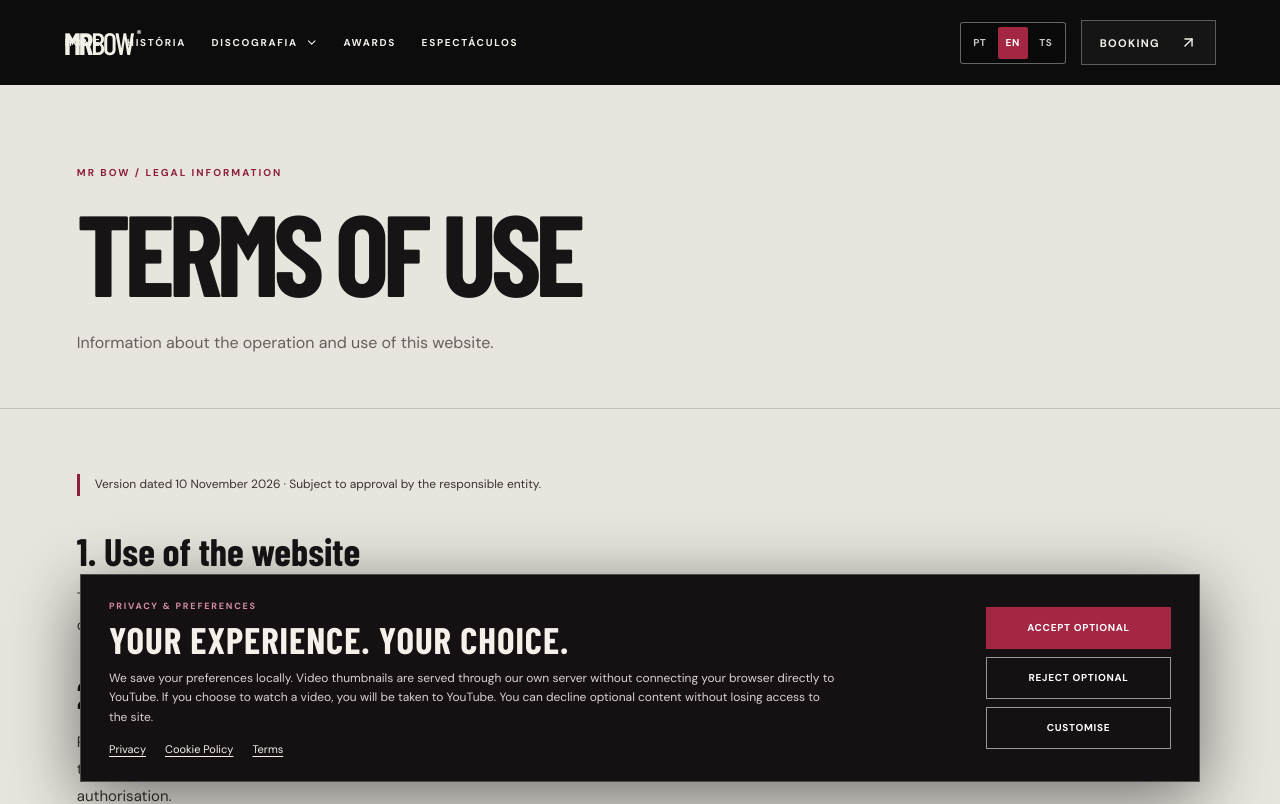
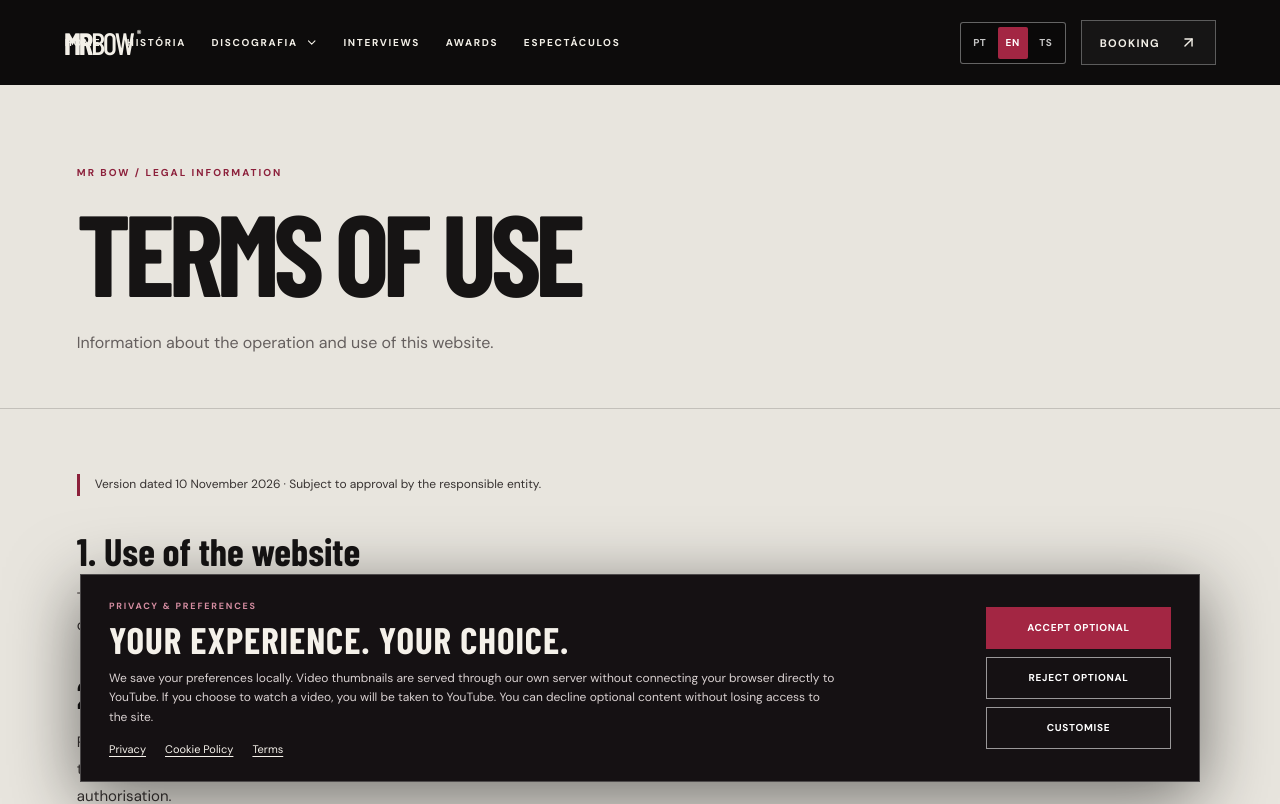
Before and after one commit to Dev-Ruco/mrbow, a Next.js app: page /termos in a window 1280 px wide. Shown: the top 804 px of the page. Built offline with nearby package versions, Linux system fonts and the light colour scheme; a web font is replaced by a local one.

Commit message:
fix(navigation): expose interviews as Home section, separate from discography

```diff
--- a/src/app/components/SiteHeader.tsx
+++ b/src/app/components/SiteHeader.tsx
@@ -17,7 +17,6 @@ const discographyLinks = [
   ["Álbuns", "/discografia#albuns"],
   ["Videoclipes", "/discografia#videoclipes"],
   ["Concertos", "/discografia#concertos"],
-  ["Entrevistas", "/discografia#entrevistas"],
 ] as const;
 
 export default function SiteHeader({
@@ -35,6 +34,7 @@ export default function SiteHeader({
 
   const homeHref = home ? "#inicio" : "/";
   const awardsHref = home ? "#premios" : "/#premios";
+  const interviewsHref = home ? "#entrevistas" : "/#entrevistas";
   const eventsHref = home ? "#agenda" : "/#agenda";
   const bookingHref = home ? "#booking" : "/#booking";
 
@@ -43,6 +43,7 @@ export default function SiteHeader({
     ["História", "/historia"],
     ["Discografia", "/discografia"],
     ...discographyLinks,
+    ["Entrevistas", interviewsHref],
     ["Prémios", awardsHref],
     ["Agenda de espectáculos", eventsHref],
     ["Contratações", bookingHref],
@@ -61,6 +62,7 @@ export default function SiteHeader({
               {discographyLinks.map(([label, href]) => <a key={href} href={href} onClick={close}>{label}</a>)}
             </div>
           </div>
+          <a href={interviewsHref} onClick={close}>Entrevistas</a>
           <a href={awardsHref} onClick={close}>Prémios</a>
           <a href={eventsHref} onClick={close}>Espectáculos</a>
         </nav>
```
